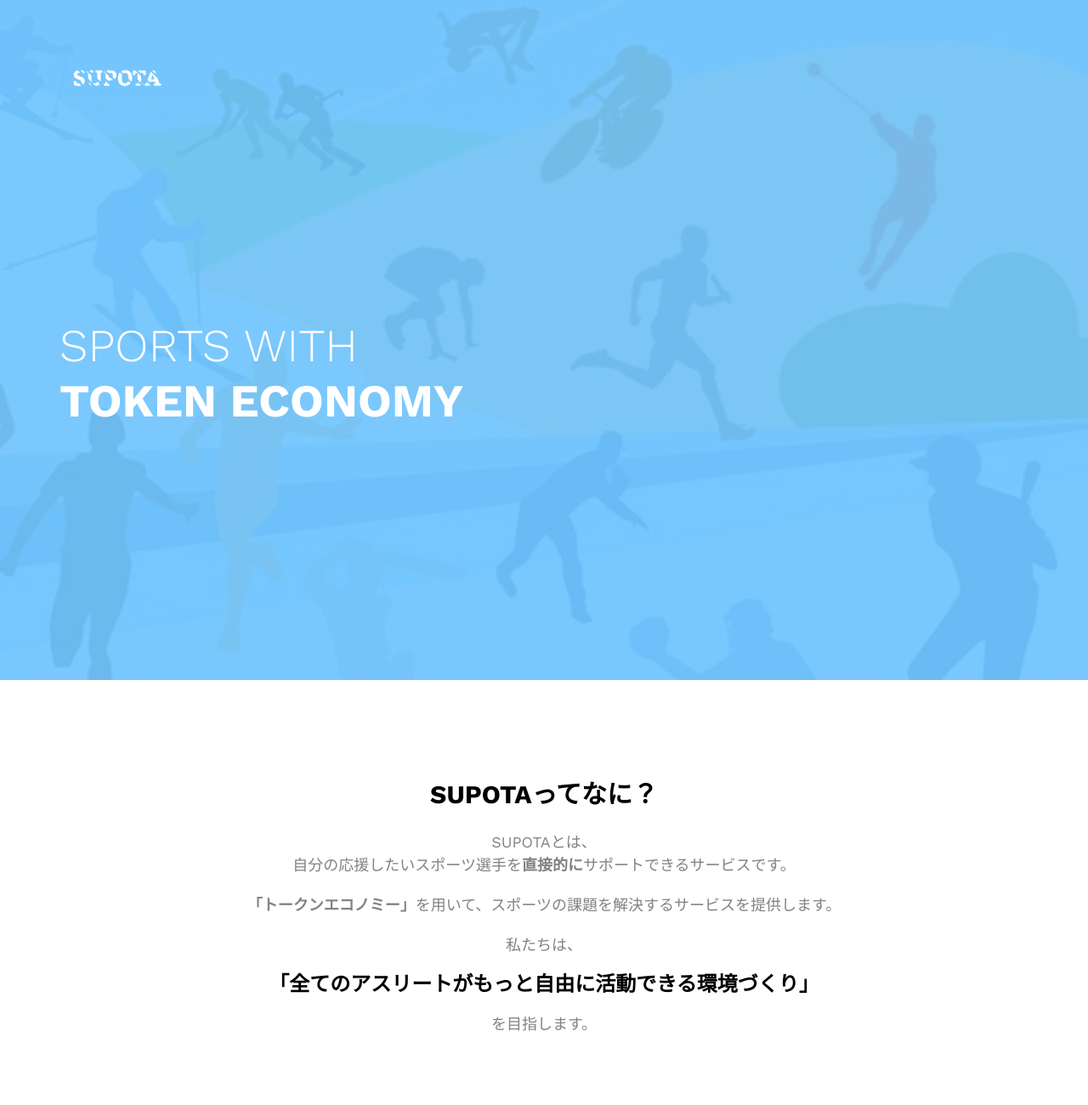
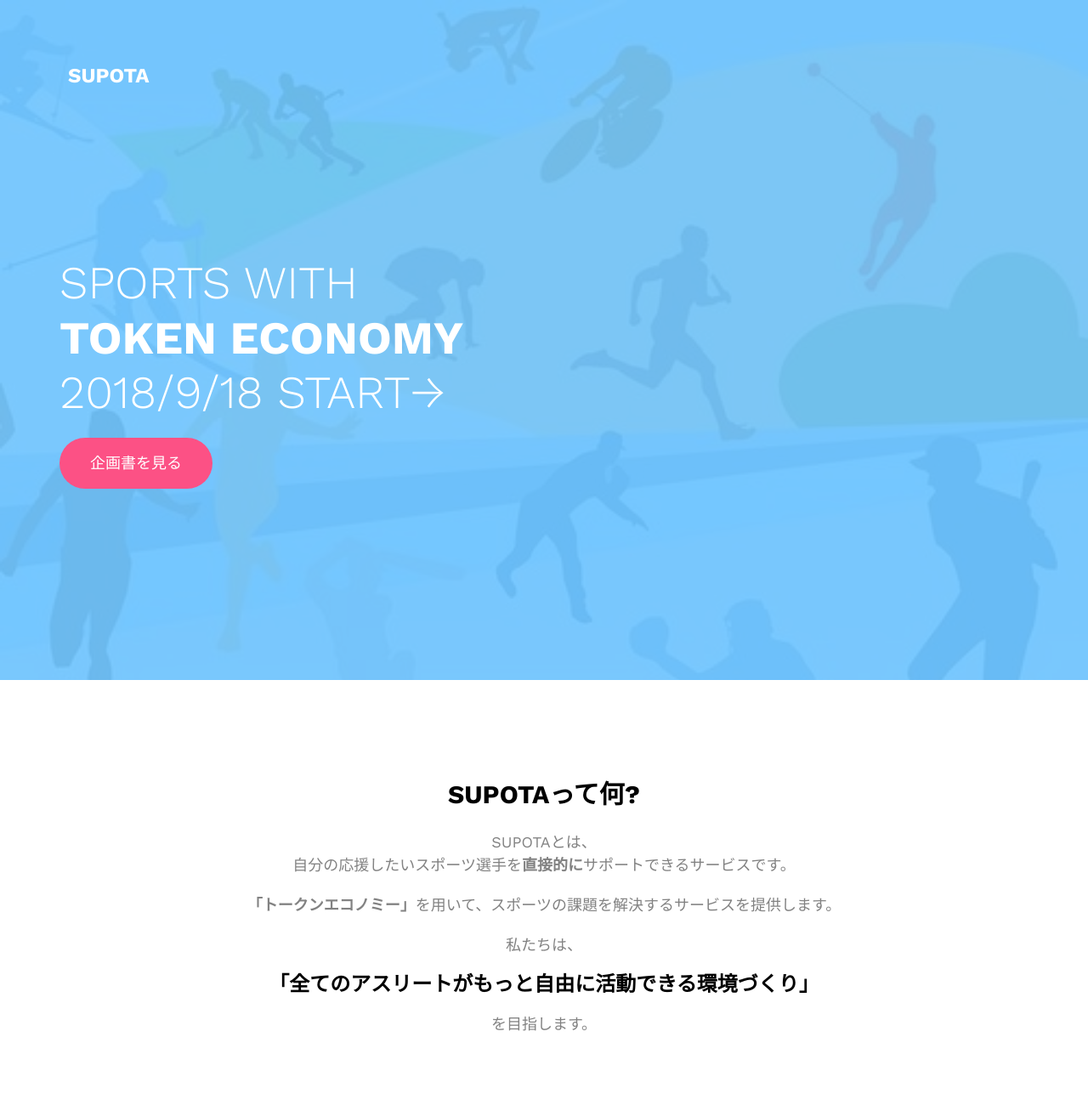
Before and after one commit to supota/www.supota.com, a plain HTML site: page index.html in a window 1280 px wide. Shown: the top 1300 px of the page at 85% size. Drawn offline with nearby package versions, Linux system fonts and the light colour scheme; files whose address does not match are found by name.

Commit message:
Add fils.

```diff
--- a/index.html
+++ b/index.html
@@ -72,7 +72,9 @@
                     <div class="row">
                         <div class="col-xs-2">
                             <div id="fh5co-logo">
-                                <a href="index.html"> <img src="images/SUPOTA_WHITE.png"></a>
+                                <a href="index.html">
+                                    <!--                                    <img src="images/SUPOTA_WHITE.png">-->SUPOTA
+                                </a>
 
                                 <!-- <a href="index.html">SUPOTA<span>.</span></a>-->
                             </div>
@@ -102,9 +104,8 @@
                     <div class="col-md-6">
                         <div class="display-t">
                             <div class="display-tc animate-box" data-animate-effect="fadeIn">
-                                <h1>SPORTS WITH <br><strong>TOKEN ECONOMY</strong></h1>
-
-                                <!--                                <p><a href="#" class="btn btn-primary btn-lg with-arrow">はじめる</a></p>-->
+                                <h1>SPORTS WITH <br><strong>TOKEN ECONOMY</strong><br>2018/9/18 START→</h1>
+                                <p><a href="https://docs.google.com/presentation/d/e/2PACX-1vS4bpfRvkevZlaKLt_gX-bSv16AUMix25SWlddBhgsVR9iIZMtKefPlHTIKzlhzX1slL2ctdUpHY4eY/pub?start=true&loop=true&delayms=5000" class="btn btn-primary btn-lg with-arrow">企画書を見る</a></p>
                             </div>
                         </div>
                     </div>
@@ -116,7 +117,8 @@
             <div class="container">
                 <div class="row animate-box">
                     <div class="col-md-8 col-md-offset-2 text-center fh5co-heading">
-                        <h2>SUPOTAってなに？</h2>
+                        <h2>
+                            SUPOTAって何?</h2>
                         <p>SUPOTAとは、<br>自分の応援したいスポーツ選手を<strong>直接的に</strong>サポートできるサービスです。</p>
                         <p><strong>「トークンエコノミー」</strong>を用いて、スポーツの課題を解決するサービスを提供します。</p>
                         <p>私たちは、</p>
@@ -162,13 +164,9 @@
                                     <p>少額から支援することができます。</p>
                                 </div>
                             </div>
-                            <!--
-                            <div class="col-md-12 col-sm-12">
-                                <div class="feature-center animate-box" data-animate-effect="fadeIn">
-                                    <p><a href="#" class="btn btn-default btn-lg">企画書を見る</a></p>
-                                </div>
-                            </div>
--->
+
+
+
                         </div>
 
                     </div>
@@ -288,9 +286,13 @@
                 </div>
                 <div class="row animate-box">
                     <div class="col-md-8 col-md-offset-2 text-center">
-                        <p><a href="" class="btn btn-default btn-lg">最新情報を受け取る</a></p>
+                        <p><a href="https://goo.gl/forms/01wcvvgoQYnJC4oJ3" class="btn btn-default btn-lg">最新情報を受け取る</a></p>
+                        <p><a href="https://goo.gl/forms/YfJCKCMSlW8o4iUo2" class="btn btn-default btn-lg">お問い合わせをする</a></p>
+
                     </div>
                 </div>
+
+
             </div>
         </div>
 
@@ -342,12 +344,14 @@
                         <p>
                             <small class="block">&copy; 2018 <a href="index.html">SUPOTA</a> . All Rights Reserved.</small>
                         </p>
-                        <ul class="fh5co-social-icons">
-                            <li><a href="#"><i class="icon-twitter"></i></a></li>
-                            <li><a href="#"><i class="icon-facebook"></i></a></li>
-                            <li><a href="#"><i class="icon-instagram"></i></a></li>
+                        <!--
+<ul class="fh5co-social-icons">
+    <li><a href="#"><i class="icon-twitter"></i></a></li>
+    <li><a href="#"><i class="icon-facebook"></i></a></li>
+    <li><a href="#"><i class="icon-instagram"></i></a></li>
 
-                        </ul>
+</ul>
+-->
 
                     </div>
                 </div>
```
